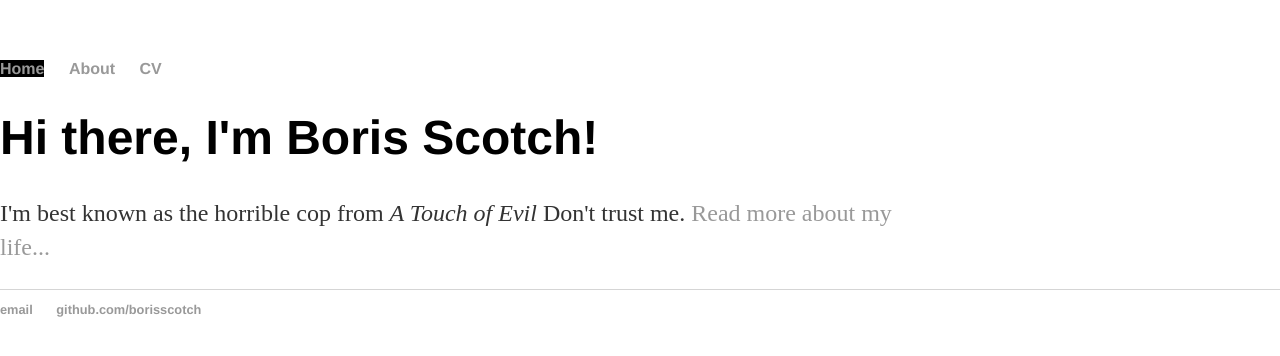
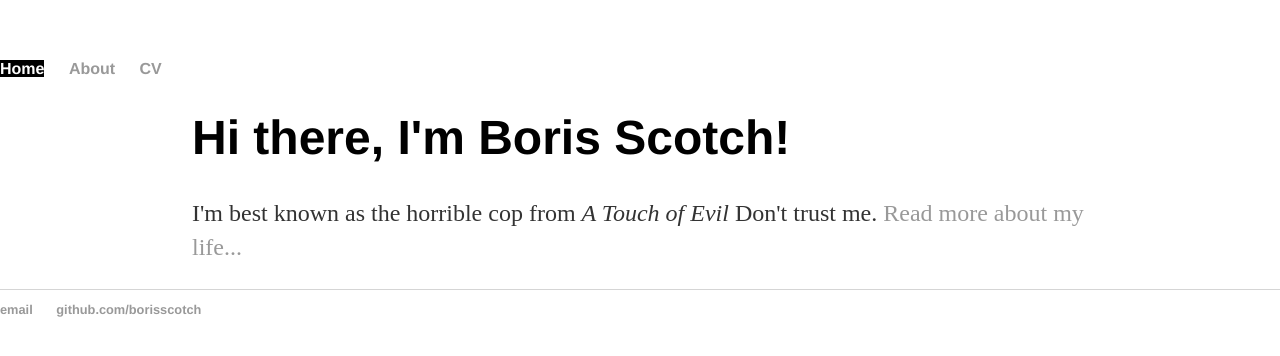
Before and after one commit to BorisScotch/BorisScotch.github.io, a plain HTML site: page index.html in a window 1280 px wide. In both pictures the pointer is over the link "Home". Drawn offline with Linux system fonts and the light colour scheme.

Commit message:
Update main.css

```diff
--- a/css/main.css
+++ b/css/main.css
@@ -4,6 +4,7 @@ body {
 }
 .container {
     width:70%;
+    margin:auto;
 }
 nav ul, footer ul {
     font-family:'Helvetica', 'Arial', 'Sans-Serif';
@@ -21,6 +22,7 @@ a {
 }
 a:hover {
     background-color: black;
+    color:white;
 }
 h1 {
     font-size: 3em;
```
